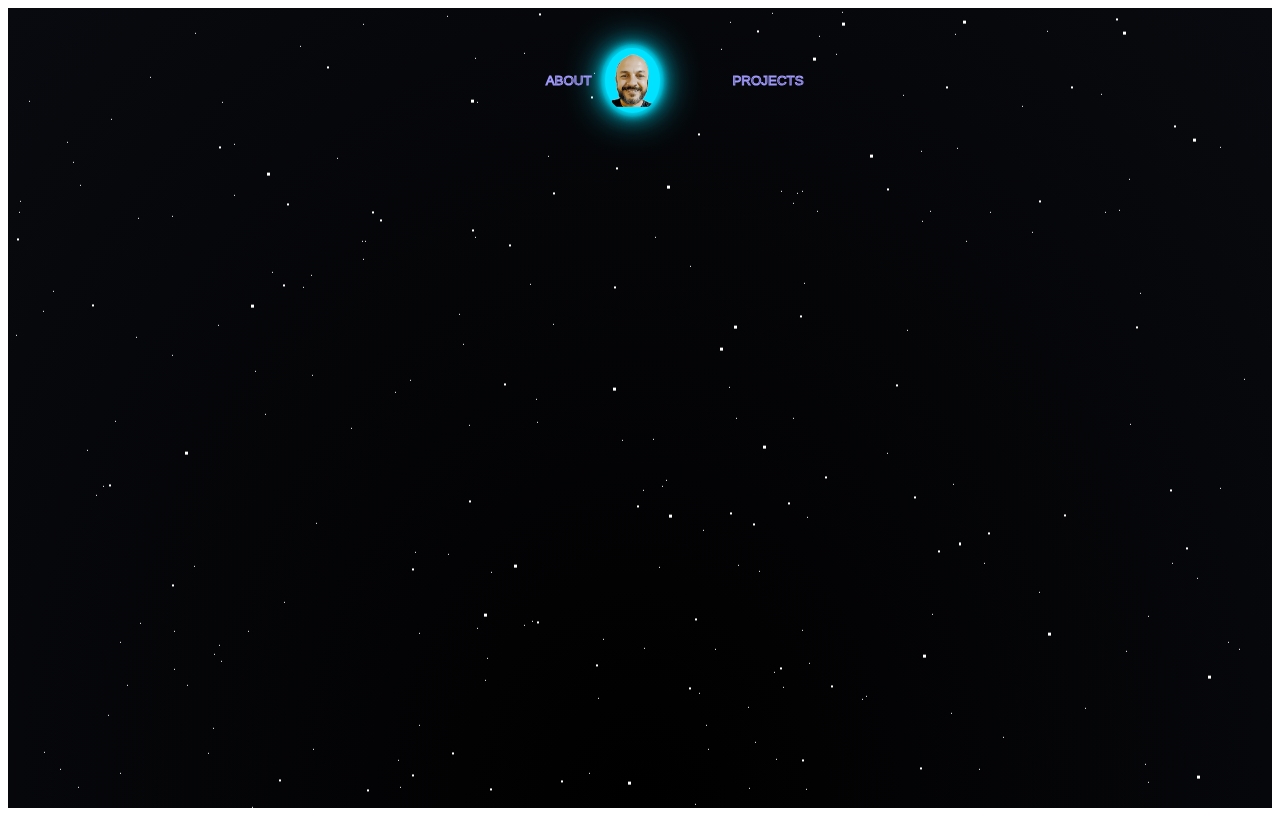
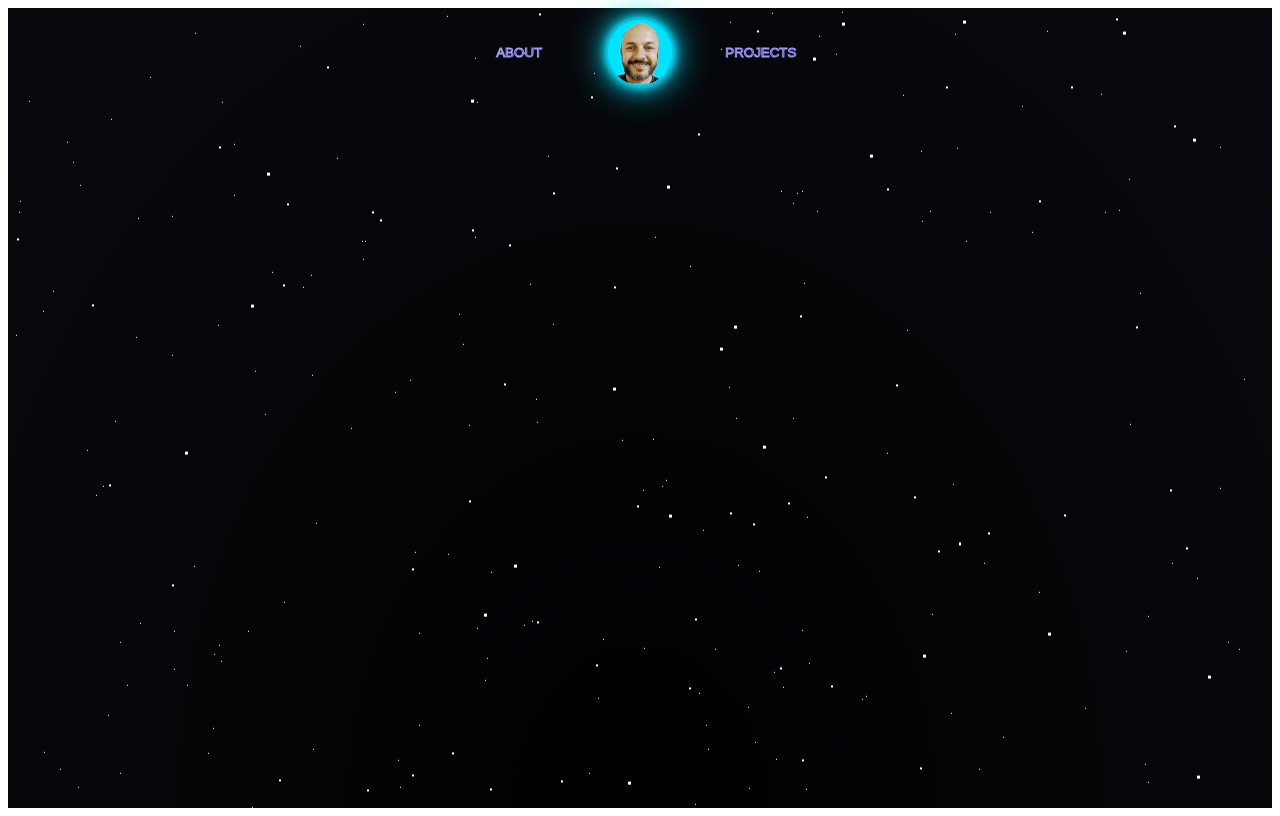
Before and after one commit to Ricll/rickdev, a Next.js app: page / in a window 1280 px wide. Built offline with nearby package versions, Linux system fonts and the light colour scheme.

Commit message:
Align Image

```diff
--- a/src/components/HomePage/index.tsx
+++ b/src/components/HomePage/index.tsx
@@ -21,15 +21,9 @@ const HomePage: React.FC = () => {
       <Stars2 />
       <Stars3 />
       <Menu>
-        <AboutContainer>
-          <About onClick={() => console.log('AAAA')}>About</About>
-        </AboutContainer>
-        <ImageContainer>
-          <Image src={'/cartoon_profy.png'} />
-        </ImageContainer>
-        <ProjectContainer>
-          <Projects>Projects</Projects>
-        </ProjectContainer>
+        <About onClick={() => console.log('AAAA')}>About</About>
+        <Image src={'/cartoon_profy.png'} />
+        <Projects>Projects</Projects>
       </Menu>
     </Container>
   )
--- a/src/components/HomePage/styles.ts
+++ b/src/components/HomePage/styles.ts
@@ -611,51 +611,53 @@ export const Stars3 = styled.div`
 
 export const Menu = styled.div`
   display: flex;
-  top: 5%;
+  position: absolute;
+  left: 50%;
+  top: 10px;
+  text-align: center;
+  transform: translateX(-50%);
   box-sizing: border-box;
-  position: absolute;
-  width: 100%;
   justify-content: center;
+  align-items: center;
+  max-width: 400px;
+  margin: 0 auto;
+  width: 100vw;
   background: none;
+  z-index: 2;
 `
 
-export const AboutContainer = styled.div`
-  display: flex;
-  position: relative;
-  width: 10em;
-  height: 5em;
-  justify-content: flex-end;
-  align-items: center;
-  z-index: 2;
-  background: none;
-`
+// export const AboutContainer = styled.div`
+//   display: flex;
+//   position: absolute;
+//   width: 150px;
+//   height: 85px;
+//   justify-content: flex-end;
+//   align-items: center;
+//   z-index: 2;
+//   background: red;
+// `
 
-export const ImageContainer = styled.div`
-  display: flex;
-  position: relative;
-  width: 5em;
-  height: 5em;
-  justify-content: center;
-  align-items: center;
-  background: none;
-`
-export const ProjectContainer = styled.div`
-  display: flex;
-  position: relative;
-
-  width: 12em;
-  height: 5em;
-  justify-content: center;
-  align-items: center;
-  z-index: 2;
-  background: none;
-`
+// export const ImageContainer = styled.div`
+//   display: flex;
+//   position: absolute;
+//   width: 80px;
+//   height: 85px;
+//   justify-content: center;
+//   align-items: center;
+//   background: none;
+// `
+// export const ProjectContainer = styled.div`
+//   display: flex;
+//   position: absolute;
+//   top: 0;
+//   width: 190px;
+//   height: 85px;
+//   justify-content: center;
+//   background: green;
+// `
 export const About = styled.button`
-  display: flex;
-  width: 3.5em;
-  height: 1em;
-  justify-content: center;
-  align-items: center;
+  flex: 2;
+  margin: 10px;
   color: #a29bfe;
   text-transform: uppercase;
   border: none;
@@ -665,11 +667,12 @@ export const About = styled.button`
   -webkit-text-stroke-width: 1px;
 `
 export const Image = styled(motion.img)`
-  display: flex;
-
+  flex: 1;
+  margin: 10px;
   height: 65px;
   width: 55px;
   border-radius: 50%;
+
   object-fit: cover;
   background: rgba(0, 226, 255, 1);
   box-shadow: 0 0 20px rgba(0, 226, 255, 1), 0 0 10px rgba(0, 226, 255, 1),
@@ -677,19 +680,20 @@ export const Image = styled(motion.img)`
     0 0 0 4px rgba(0, 226, 255, 0.1);
 
   @media screen and (max-width: 600px) {
-    height: 55px;
-    width: 55px;
+    height: 70px;
+    width: 60px;
   }
 `
 export const Projects = styled.button`
-  display: flex;
-  width: 5em;
-  justify-content: center;
+  flex: 2;
+  margin: 10px;
   color: #a29bfe;
+
   text-transform: uppercase;
   border: none;
   outline: none;
   background: none;
+  z-index: 2;
   -webkit-text-fill-color: transparent;
   -webkit-text-stroke-width: 1px;
 `
```
Also changed, not shown: src/styles/global.ts (+3 -10 lines).
